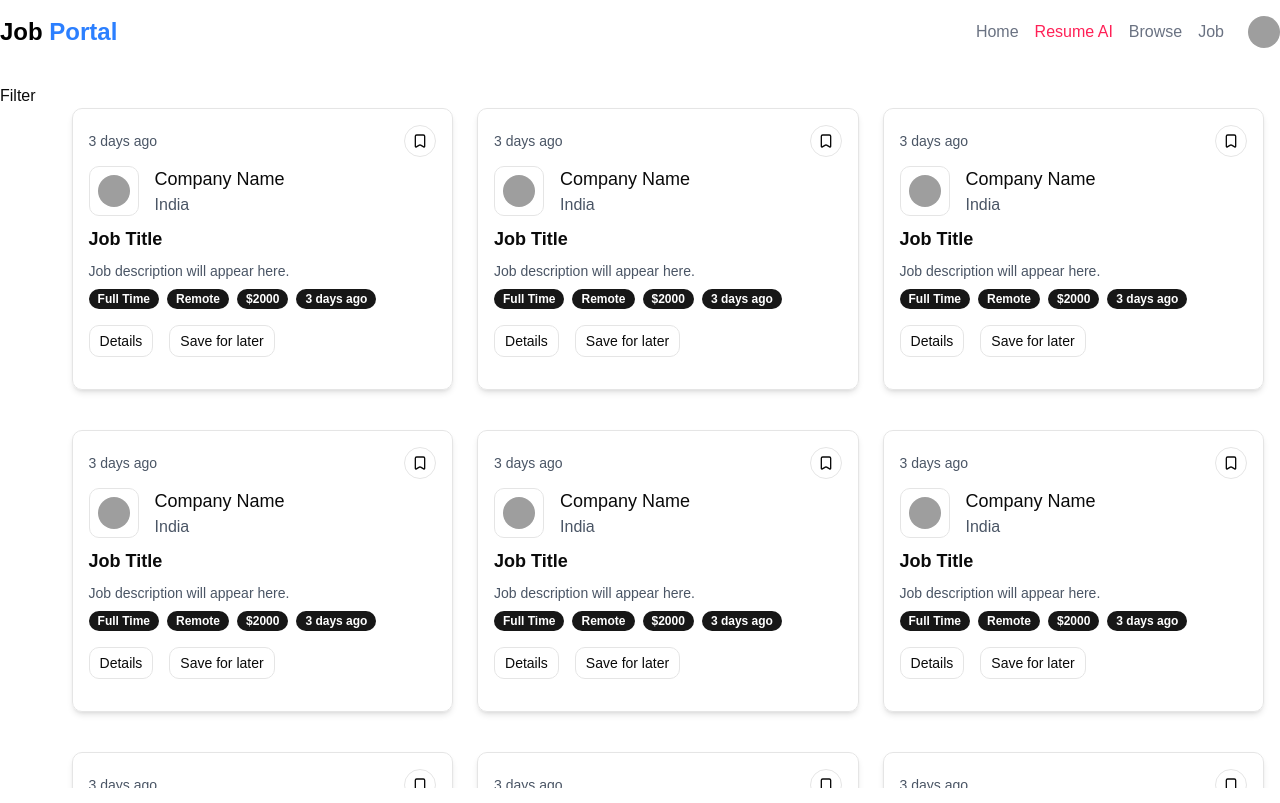
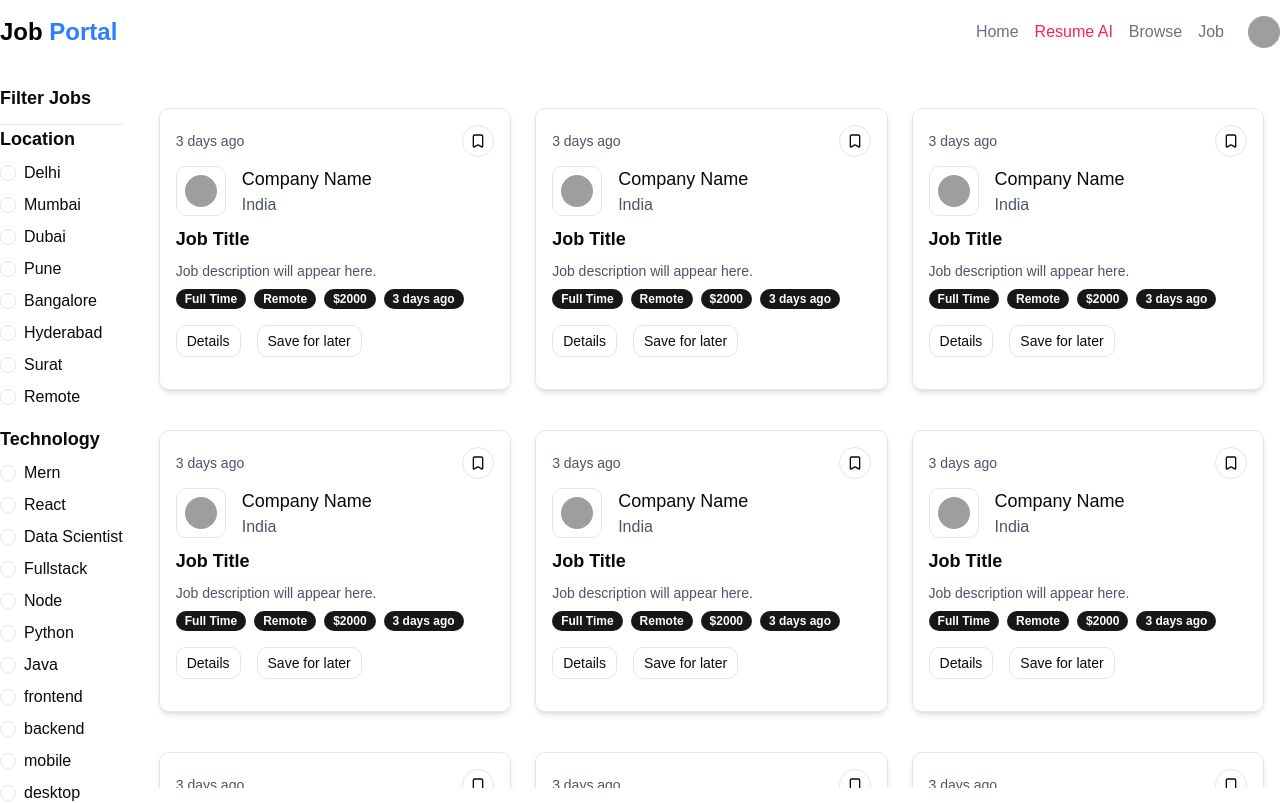
Before and after one commit to milind7agarwal/jobportal_f, a React (Vite) app: page /Jobs in a window 1280 px wide. Shown: the top 803 px of the page. Built offline with nearby package versions, Linux system fonts and the light colour scheme; grey boxes are pictures that could not be loaded.

Commit message:
resolve few errors and made filter card

```diff
--- a/src/components/components_lite/FilterCard.jsx
+++ b/src/components/components_lite/FilterCard.jsx
@@ -1,11 +1,72 @@
-import React from 'react'
+import React, { useEffect, useState } from "react";
+import { RadioGroup, RadioGroupItem } from "../ui/radio-group";
 
-const FilterCard = () => {
+
+const filterData = [
+  {
+    filterType: "Location",
+    array: [
+      "Delhi",
+      "Mumbai",
+      "Dubai",
+      "Pune",
+      "Bangalore",
+      "Hyderabad",
+      "Surat",
+      "Remote",
+    ],
+  },
+  {
+    filterType: "Technology",
+    array: [
+      "Mern",
+      "React",
+      "Data Scientist",
+      "Fullstack",
+      "Node",
+      "Python",
+      "Java",
+      "frontend",
+      "backend",
+      "mobile",
+      "desktop",
+    ],
+  },
+  {
+    filterType: "Experience",
+    array: ["0-3 years", "3-5 years", "5-7 years", "7+ years"],
+  },
+  {
+    filterType: "Salary",
+    array: ["0-50k", "50k-100k", "100k-200k", "200k+"],
+  },
+];
+
+const Filter = () => {
+
   return (
-    <div>
-      Filter
+    <div className="w-full bg-white rounded-md">
+      <h1 className="font-bold text-lg">Filter Jobs</h1>
+      <hr className="mt-3" />
+      <RadioGroup>
+        {filterData.map((data, index) => (
+          <div key={index}>
+            <h2 className="font-bold text-lg">{data.filterType}</h2>
+
+            {data.array.map((item, indx) => {
+              const itemId = `Id${index}-${indx}`;
+              return (
+                <div key={itemId} className="flex items-center space-x-2 my-2">
+                  <RadioGroupItem value={item} id={itemId}></RadioGroupItem>
+                  <label htmlFor={itemId}>{item}</label>
+                </div>
+              );
+            })}
+          </div>
+        ))}
+      </RadioGroup>
     </div>
-  )
-}
+  );
+};
 
-export default FilterCard
+export default Filter;
--- a/src/components/components_lite/Footer.jsx
+++ b/src/components/components_lite/Footer.jsx
@@ -12,12 +12,15 @@ const Footer = () => {
       >
         <p>© All rights reserved.</p>
         <p>
-          Powered by <a href="https://github.com/milind7agarwal">Milind Agrawal</a>
+          Powered by{' '}
+          <a href="https://github.com/milind7agarwal">Milind Agrawal</a>
         </p>
-        <p>
-          <div>Privacy Policy </div>
+        <div>
+          <div>Privacy Policy</div>
           <div>Terms of Service</div>
-        </p>
+        </div>
+
+
       </div>
     </div>
   );
--- a/src/components/components_lite/Job1.jsx
+++ b/src/components/components_lite/Job1.jsx
@@ -36,7 +36,7 @@ const Job1 = () => {
               <Badge  className="text-white font-bold">3 days ago</Badge>
                        <div className="flex items-center justify-end gap-4 my-2">
             <Button variant="outline">Details</Button>
-            <Button variant="outline" >Save for later</Button>
+            <Button variant="outline">Save for later</Button>
           </div>
           </div>
 
```
